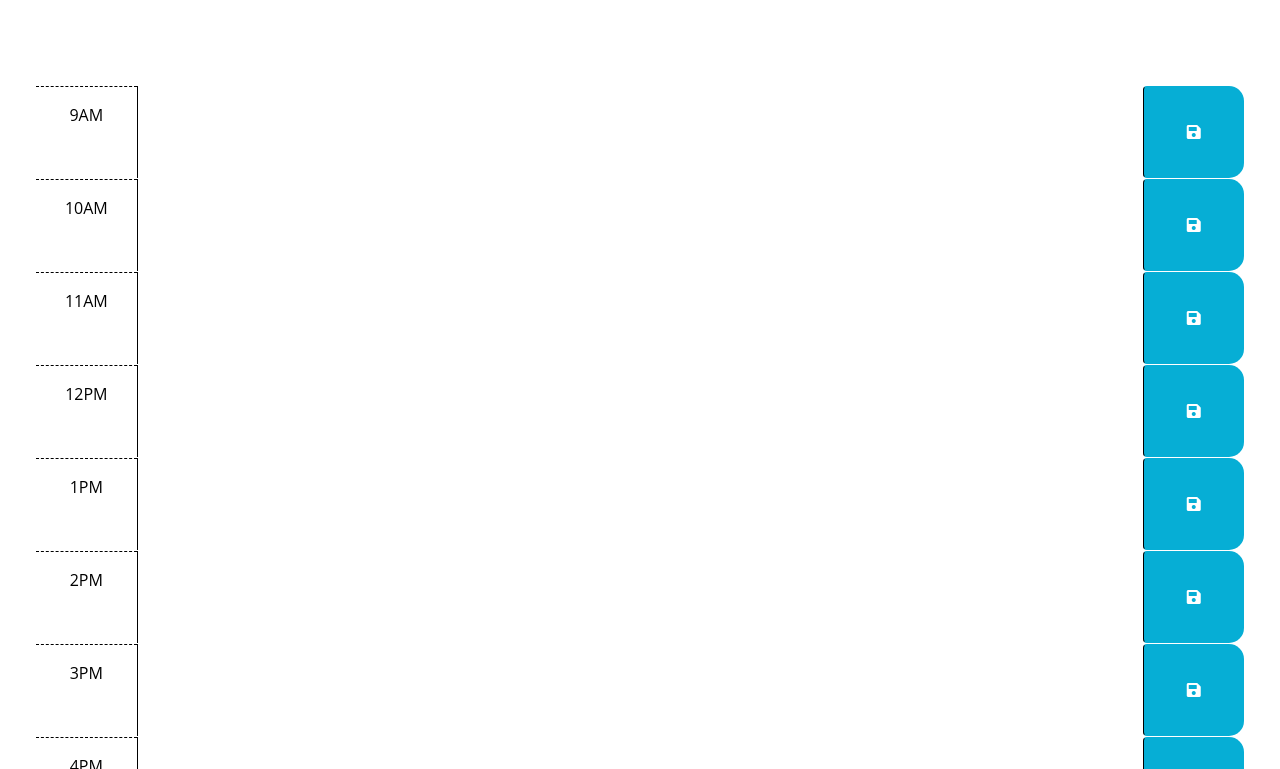
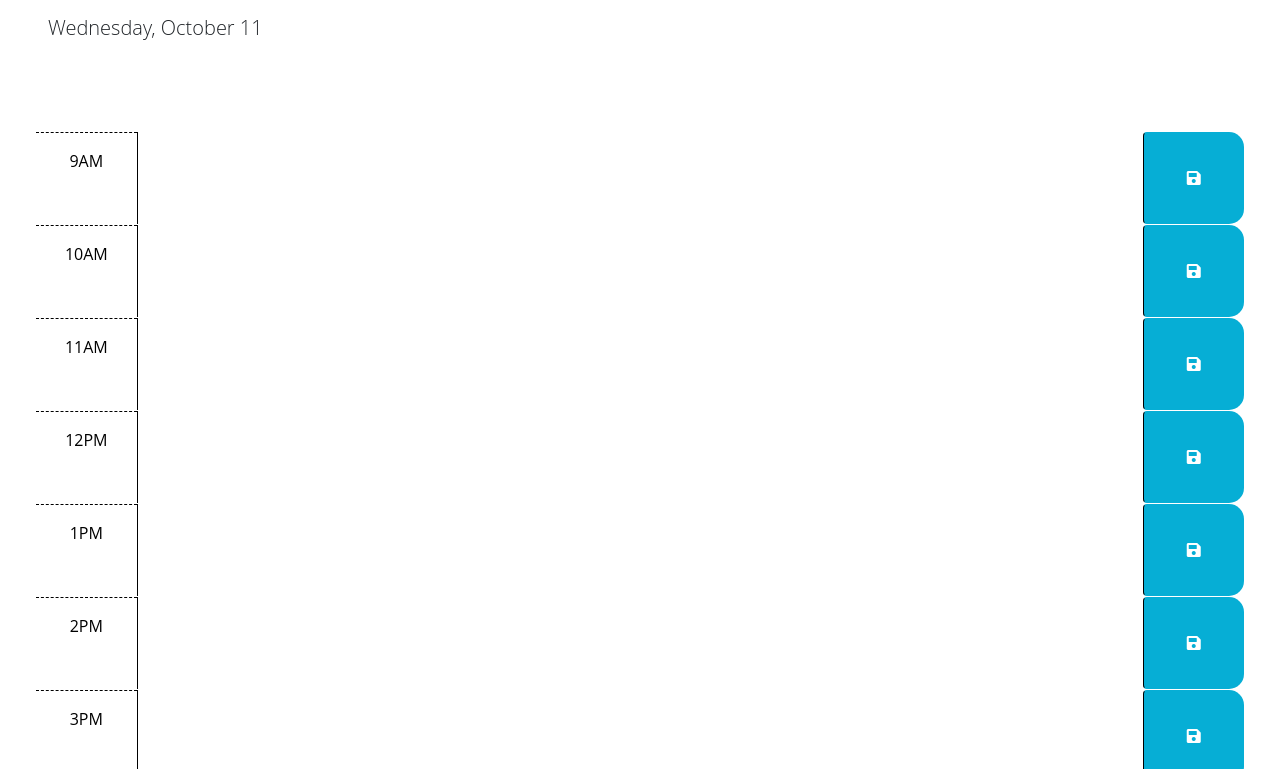
Before and after one commit to Shabadoo9/Personal-Scheduler, a plain HTML site: page index.html in a window 1280 px wide. Shown: the part 166-935 px from the top of the page. Drawn offline with nearby package versions, Linux system fonts and the light colour scheme; files that its build step writes are made by us from their sources.

Commit message:
added current date to js

```diff
--- a/Assets/script.js
+++ b/Assets/script.js
@@ -19,5 +19,6 @@ $(function () {
   // the values of the corresponding textarea elements. HINT: How can the id
   // attribute of each time-block be used to do this?
   //
-  // TODO: Add code to display the current date in the header of the page.
+  var currentDate = dayjs().format("dddd, MMMM D");
+  $("#currentDay").text(currentDate);
 });
--- a/index.html
+++ b/index.html
@@ -10,7 +10,7 @@
   <link rel="stylesheet" href="https://use.fontawesome.com/releases/v5.8.1/css/all.css"
     integrity="sha384-50oBUHEmvpQ+1lW4y57PTFmhCaXp0ML5d60M1M7uH2+nqUivzIebhndOJK28anvf" crossorigin="anonymous" />
   <link href="https://fonts.googleapis.com/css2?family=Fira+Sans:wght@400;700&display=swap" rel="stylesheet" />
-  <link rel="stylesheet" href="style.css" />
+  <link rel="stylesheet" href="./Assets/style.css" />
   <title>Work Day Scheduler</title>
 </head>
 
@@ -110,7 +110,7 @@
   <script src="https://cdn.jsdelivr.net/npm/dayjs@1.11.3/dayjs.min.js"
     integrity="sha256-iu/zLUB+QgISXBLCW/mcDi/rnf4m4uEDO0wauy76x7U=" crossorigin="anonymous"></script>
 
-  <script src="script.js"></script>
+  <script src="./Assets/script.js"></script>
 </body>
 
 </html>
```
